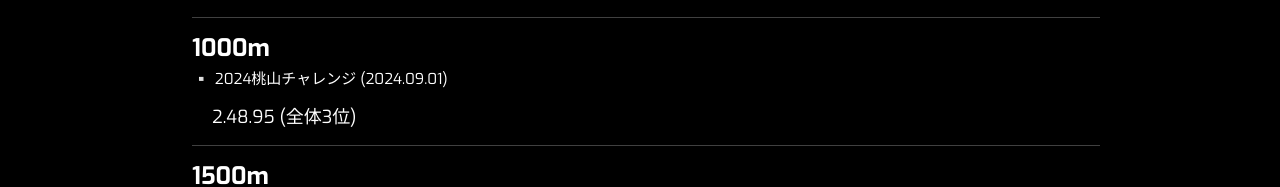
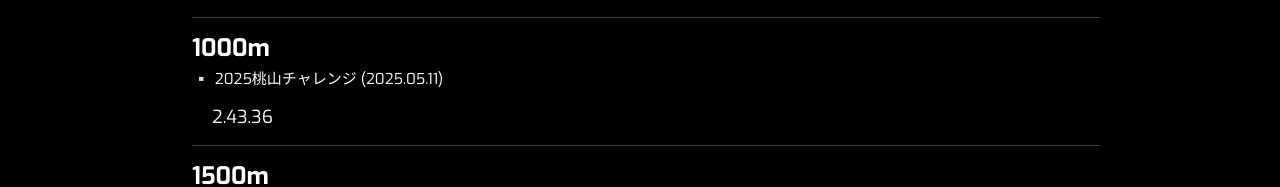
Before and after one commit to yoshitai11099/yoshitai11099.github.io, a Next.js app: page /running in a window 1280 px wide. Shown: the part 277-464 px from the top of the page. Built offline with nearby package versions, Linux system fonts and the light colour scheme.

Commit message:
2025.05.12

```diff
--- a/src/pages/records.tsx
+++ b/src/pages/records.tsx
@@ -2,7 +2,7 @@ const trackfield: React.FC = () => {
     const recordsList = [
         "600m : (1.28.80)",
         "800m : 2.05.79 (2.02.42)",
-        "1000m : 2.48.95",
+        "1000m : 2.43.36",
         "1500m : 4.20.16 (4.14.14)",
         "3000m : (9.51.00)",
         "21.0975km : 1:19:57",
--- a/src/pages/running.tsx
+++ b/src/pages/running.tsx
@@ -10,8 +10,8 @@ const Running: React.FC = () => {
         },
         {
             title:"1000m",
-            record:"2.48.95 (全体3位)",
-            about:"▫️ 2024桃山チャレンジ (2024.09.01)",
+            record:"2.43.36",
+            about:"▫️ 2025桃山チャレンジ (2025.05.11)",
         },
         {
             title:"1500m",
```
